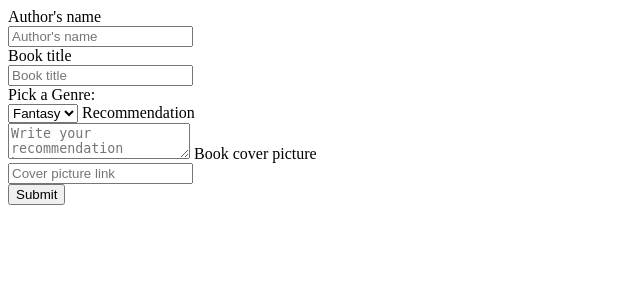
After one commit to TimeaKovacs86/PraiseABook, a Flask app: page /recommendation in a window 1280 px wide. The commit adds this page. Shown: the top 300 px of the page, without its empty margins (0-640 px from the left). Run offline with Flask 2, Linux system fonts and the light colour scheme; parts of the project's set-up code (start-up, migrations or seed data) failed here and were passed over.

Commit message:
Made a html page for the recommendation format and connected it with mongoDB, so we can create new objects in the database

```diff
--- a/app.py
+++ b/app.py
@@ -1,7 +1,7 @@
 import os
 
 import pymongo as pymongo
-from flask import Flask, render_template
+from flask import Flask, render_template, request
 
 USERNAME = os.getenv("USERNAME")
 PASSWORD = os.getenv("PASSWORD")
@@ -11,18 +11,45 @@ COLLECTION_NAME = os.getenv("COLLECTION_NAME")
 
 client = pymongo.MongoClient(
     "mongodb+srv://" + USERNAME + ":" + PASSWORD + "@" + CLUSTER + ".mongodb.net/test?retryWrites=true&w=majority")
+db = client[DB_NAME]
+collection = db[COLLECTION_NAME]
 
 app = Flask(__name__)
 
 
 @app.route('/')
 def index():
-    db = client[DB_NAME]
-    collection = db[COLLECTION_NAME]
+    book_array = []
 
-    x = collection.find_one()
+    for books in collection.find():
+        book_array.append(books)
 
-    return render_template('base.html')
+    return render_template('base.html', books=book_array)
+
+
+@app.route('/recommendation')
+def recommendation():
+    return render_template('recommend.html')
+
+
+@app.route('/create', methods=["POST"])
+def create():
+    """create a new object in the database"""
+    author = request.form["author"]
+    book_title = request.form["book_title"]
+    genre = request.form["genre"]
+    recommendation = request.form["recommendation"]
+    book_cover_pic = request.form["book_cover_pic"]
+
+    mydict = {
+        "author": author,
+        "title": book_title,
+        "genre": genre,
+        "cover_picture_link": book_cover_pic,
+        "recommendation": recommendation}
+
+    collection.insert_one(mydict)
+    return render_template("base.html")
 
 
 if __name__ == '__main__':
--- /dev/null
+++ b/templates/recommend.html
@@ -0,0 +1,31 @@
+<!doctype html>
+<html lang="en">
+<head>
+    <meta charset="UTF-8">
+    <meta name="viewport"
+          content="width=device-width, user-scalable=no, initial-scale=1.0, maximum-scale=1.0, minimum-scale=1.0">
+    <meta http-equiv="X-UA-Compatible" content="ie=edge">
+    <title>Recommend a book</title>
+</head>
+<body>
+<form action="{{ url_for ('create') }}" method="POST">
+    <label for="author">Author's name</label><br>
+    <input type="text" id="author" name="author" placeholder="Author's name" required><br>
+    <label for="book_title">Book title</label><br>
+    <input type="text" id="book_title" name="book_title" placeholder="Book title" required><br>
+    <label for="genre">Pick a Genre:</label><br>
+    <select id="genre" name="genre">
+        <option value="fantasy">Fantasy</option>
+        <option value="horror">Horror</option>
+        <option value="thriller">Thriller</option>
+    </select>
+    <label for="recommendation">Recommendation</label><br>
+    <textarea id="recommendation" name="recommendation" placeholder="Write your recommendation here..." required>
+</textarea>
+    <label for="book_cover_pic">Book cover picture</label><br>
+    <input type="text" id="book_cover_pic" name="book_cover_pic" placeholder="Cover picture link" required><br>
+    <input type="submit" value="Submit">
+</form>
+
+</body>
+</html>
```
Also changed, not shown: templates/base.html (+10 -3 lines).
